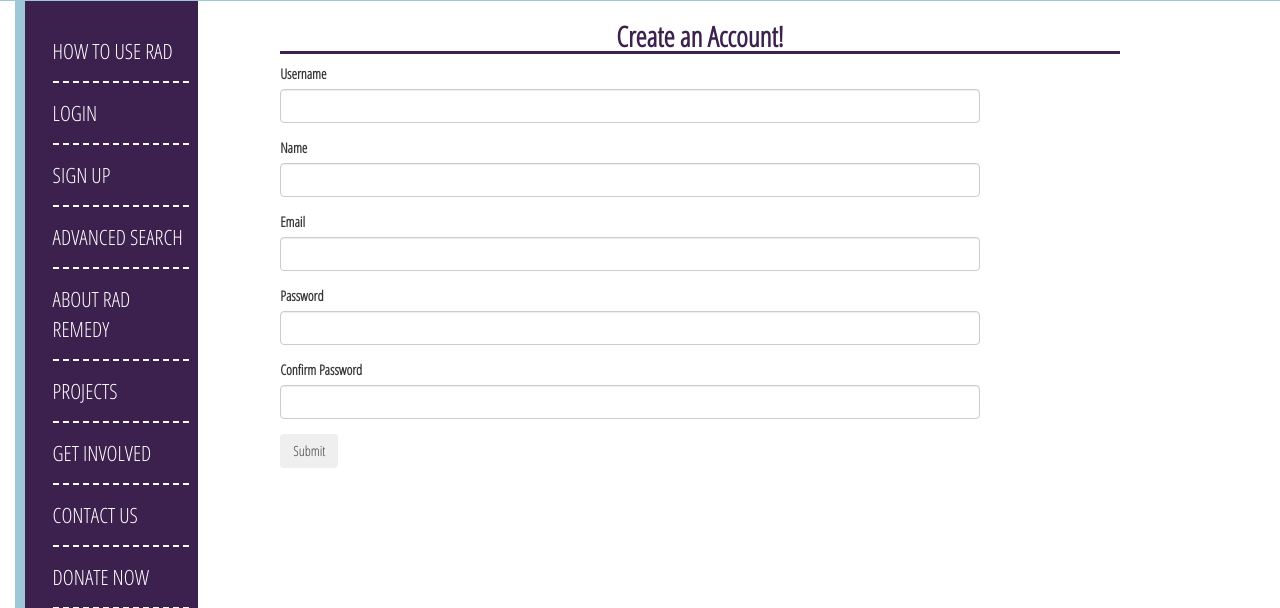
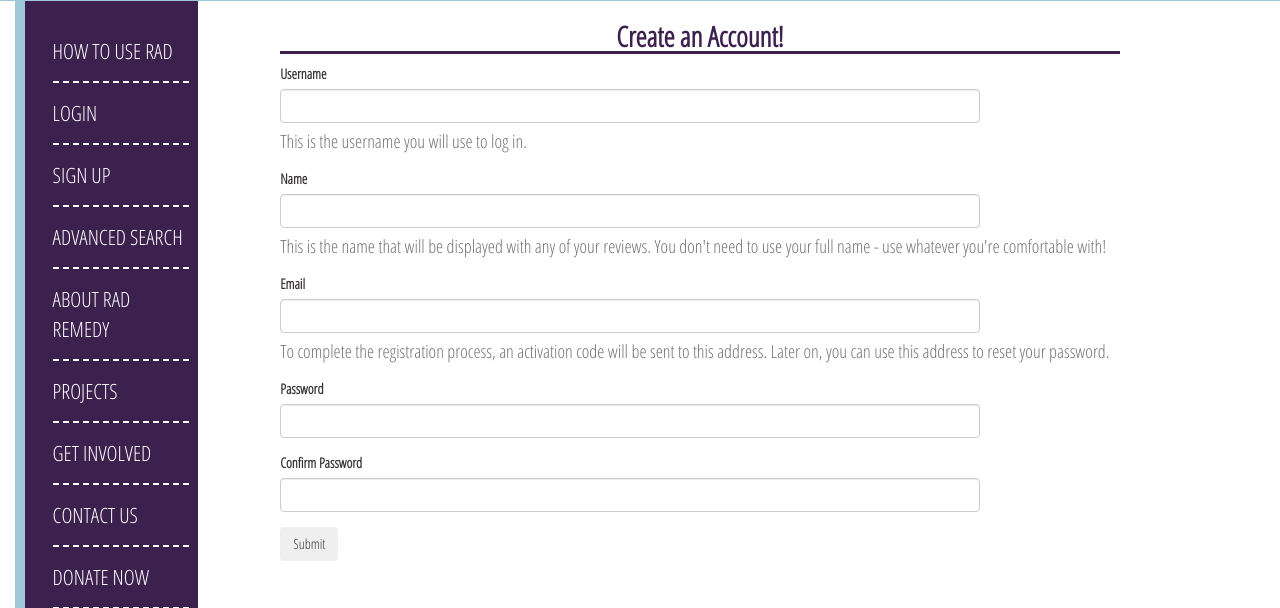
Before and after one commit to radremedy/radremedy, a Flask app: page /signup/ in a window 1280 px wide. Shown: the part 243-851 px from the top of the page. Run offline with Flask 2, Linux system fonts and the light colour scheme; parts of the project's set-up code (start-up, migrations or seed data) failed here and were passed over; some libraries are stand-ins or nearby versions.

Commit message:
adding help text to registration fields

```diff
--- a/remedy/templates/create-account.html
+++ b/remedy/templates/create-account.html
@@ -29,16 +29,29 @@
         <div class="form-group">
             {{ form.username.label }}
             {{ form.username(class_="form-control form-remedy") }}
+            <p class="help-block">
+                This is the username you will use to log in.
+            </p>
         </div>
 
         <div class="form-group">
             {{ form.display_name.label }}
             {{ form.display_name(class_="form-control form-remedy") }}
+            <p class="help-block">
+                This is the name that will be displayed with any of your reviews.
+                You don't need to use your full name - use whatever you're
+                comfortable with!
+            </p>
         </div>
 
         <div class="form-group">
             {{ form.email.label }}
             {{ form.email(class_="form-control form-remedy") }}
+            <p class="help-block">
+                To complete the registration process, an activation code
+                will be sent to this address. Later on, you can use this
+                address to reset your password.
+            </p>
         </div>
 
         <div class="form-group">
```
